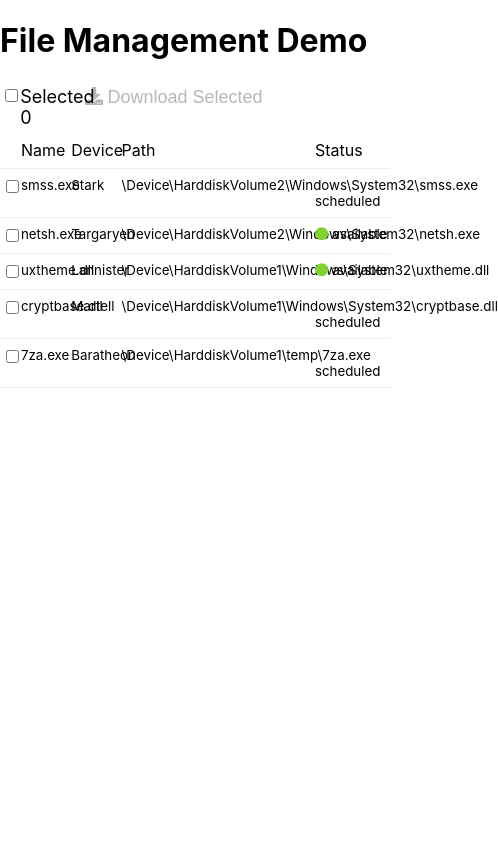
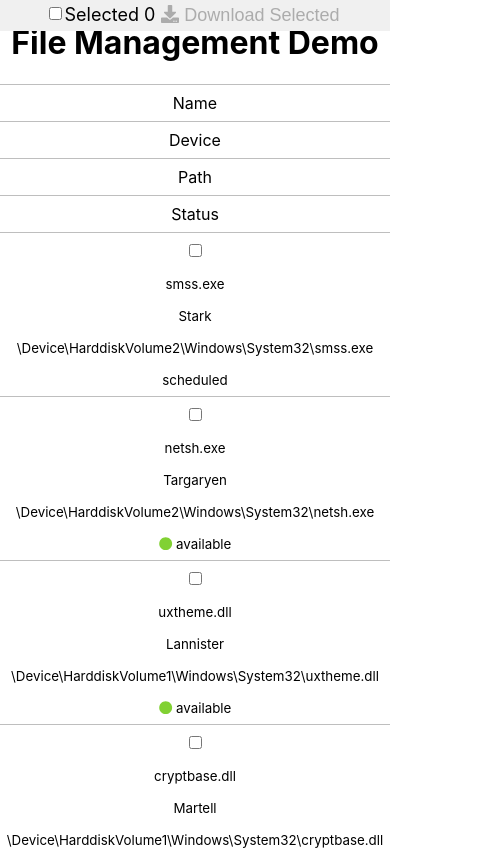
Before and after one commit to mattcfilbert/File-Management-Demo, a React (Create React App) app: page / in a window 390 px wide. Shown: the top 850 px of the page, 498 px wide, since content can reach past the window. Built offline with nearby package versions, Linux system fonts and the light colour scheme.

Commit message:
responsive styling for mobile set for smaller than ipad

```diff
--- a/src/App.css
+++ b/src/App.css
@@ -1,13 +1,18 @@
 :root {
 	--light-gray: #F0F0F0;
 	--dark-gray: #D3D3D3;
+  --darker-gray: #BEBEBE;
 	--green: #81D133;
+}
+
+h1 {
+  text-align: center;
 }
 
 .grid-table-row {
 	display: grid;
 	grid-template-columns: 5% 13% 13% 50% 19%;
-	border-bottom: solid #eee .5px;
+	border-bottom: solid var(--darker-gray) .5px;
   padding: 0.5rem 0.1rem;
 }
 
@@ -18,3 +23,52 @@ input:hover, button:hover {
 button:disabled {
   cursor: not-allowed
 }
+
+.clear {
+  color: transparent;
+}
+
+.flex-cell {
+  padding: 0.5rem 0.1rem;
+}
+
+@media all and (max-width: 760px) {
+	.grid-table-row {
+		display: flex;
+		flex-flow: wrap;
+		justify-content: space-around;
+		border-bottom: solid var(--darker-gray) .5px;
+		padding: 0;
+	  }
+
+
+	.flex-cell {
+	  width: 100%;
+	  text-align: center;
+
+	}
+	.grid-table-row .flex-cell {
+		border-bottom: 0;
+	  }
+
+	  .screen-reader-only {
+		position: absolute;
+		width: 1px;
+		height: 1px;
+		padding: 0;
+		margin: -1px;
+		overflow: hidden;
+		clip: rect(0, 0, 0, 0);
+		white-space: nowrap;
+		border: 0;
+  }
+
+	  h1 {
+		  margin-top: 6%;
+	  }
+
+	  .flex-cell .clear {
+		  display: none;
+	  }
+
+  }
--- a/src/components/FileList/FileList.css
+++ b/src/components/FileList/FileList.css
@@ -13,3 +13,35 @@
 	background: none;
 	border: none;
 }
+
+.header {
+    border-top: .5px solid var(--darker-gray);
+}
+
+@media all and (max-width: 760px) {
+
+	  .action-bar {
+		  display: flex;
+		  width: 100%;
+		  position: fixed;
+		  justify-content: center;
+		  background-color: var(--light-gray);
+		  top: 0;
+		  padding-left: 0;
+	  }
+
+	  .header {
+		  border-top: solid .5px var(--darker-gray)
+	  }
+
+
+	  .header .flex-cell {
+		border-bottom: solid .5px var(--darker-gray);
+	  }
+
+	  .header .flex-cell:last-of-type {
+		border-bottom: none;
+	  }
+
+
+  }
--- a/src/components/FileList/FileList.tsx
+++ b/src/components/FileList/FileList.tsx
@@ -114,12 +114,12 @@ function FileList({displayFiles}: FileListProps) {
             </div>
             <div role="table" aria-label="File Management Table" >
 
-            <div className="grid-table-row" role="row">
-                <div role="columnheader" title="Selected"></div>
-                <div role="columnheader" title="Name">Name</div>
-                <div role="columnheader" title="Device">Device</div>
-                <div role="columnheader" title="Path">Path</div>
-                <div role="columnheader" title="Status">Status</div>
+            <div className="grid-table-row header" role="row">
+                <div role="columnheader" className="flex-cell clear screen-reader-only">Selected</div>
+                <div role="columnheader" className="flex-cell">Name</div>
+                <div role="columnheader" className="flex-cell">Device</div>
+                <div role="columnheader" className="flex-cell">Path</div>
+                <div role="columnheader" className="flex-cell">Status</div>
             </div>
                 {files.map((file, i) => {
                     return <Row file={file} index={i} updateSelect={updateSelect} key={i}/>
--- a/src/components/Row/Row.css
+++ b/src/components/Row/Row.css
@@ -1,19 +1,9 @@
-:root {
-	--light-gray: #F0F0F0;
-	--dark-gray: #D3D3D3;
-	--green: #81D133;
-}
-
 .circle {
 	margin-right: .25rem;
 }
 
 .green {
 	color: var(--green)
-}
-
-.clear {
-	color: transparent
 }
 
 .row {
--- a/src/components/Row/Row.tsx
+++ b/src/components/Row/Row.tsx
@@ -15,11 +15,11 @@ function circleClass(status: string): string {
 function Row({file, index, updateSelect}: RowProps) {
     return (
         <div className={"grid-table-row " + (file.checked ? "checked row" : "row")} id={"row-" + index} role="row" onClick={() => updateSelect(index)}>
-            <div className="" role="cell"><input type="checkbox" readOnly checked={file.checked} /></div>
-            <div className="" role="cell">{file.name}</div>
-            <div className="" role="cell">{file.device}</div>
-            <div className="" role="cell">{file.path}</div>
-            <div className="" role="cell">
+            <div className="flex-cell" role="cell"><input type="checkbox" title={file.checked ? "Is Selected" : "Not Selected"} readOnly checked={file.checked} /></div>
+            <div className="flex-cell" role="cell">{file.name}</div>
+            <div className="flex-cell" role="cell">{file.device}</div>
+            <div className="flex-cell" role="cell">{file.path}</div>
+            <div className="flex-cell" role="cell">
                 <FontAwesomeIcon className={"circle " + circleClass(file.status)} icon={faCircle}/>
                 {file.status}
             </div>
```
